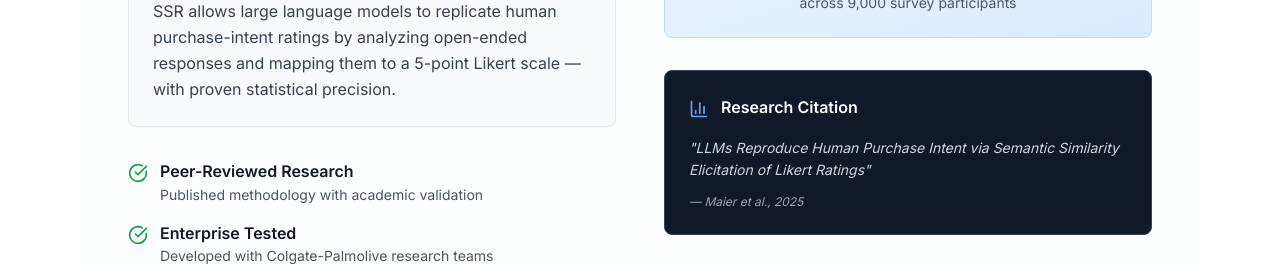
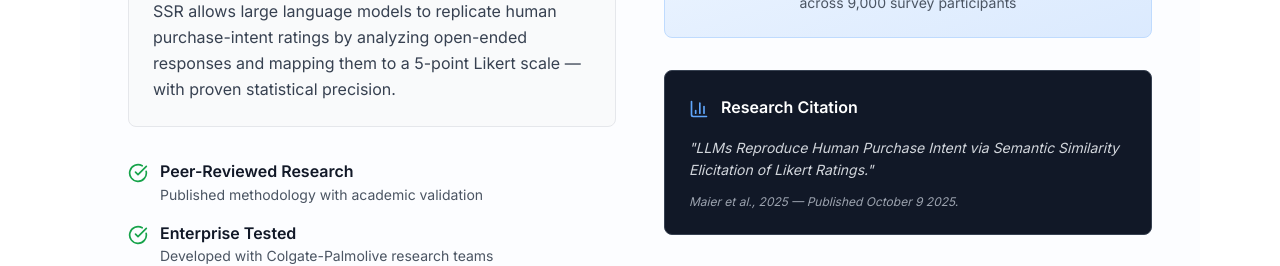
Before and after one commit to JamesonCodes/SimuPanel, a Next.js app: page / in a window 1280 px wide. Shown: the part 1240-1506 px from the top of the page. Built offline with nearby package versions, Linux system fonts and the light colour scheme.

Commit message:
docs: update research citation with specific publication date
- Add October 9, 2025 publication date to Maier et al. citation
- Improve academic credibility with precise publication timeline
- Maintain proper citation formatting in Science section

```diff
--- a/components/Science.tsx
+++ b/components/Science.tsx
@@ -96,10 +96,10 @@ const Science = () => {
                 <h4 className="font-semibold">Research Citation</h4>
               </div>
               <blockquote className="text-sm leading-relaxed text-gray-300 italic">
-                "LLMs Reproduce Human Purchase Intent via Semantic Similarity Elicitation of Likert Ratings"
+                "LLMs Reproduce Human Purchase Intent via Semantic Similarity Elicitation of Likert Ratings."
               </blockquote>
               <cite className="text-xs text-gray-400 block mt-3">
-                — Maier et al., 2025
+                Maier et al., 2025 — Published October 9 2025.
               </cite>
             </div>
 
```
